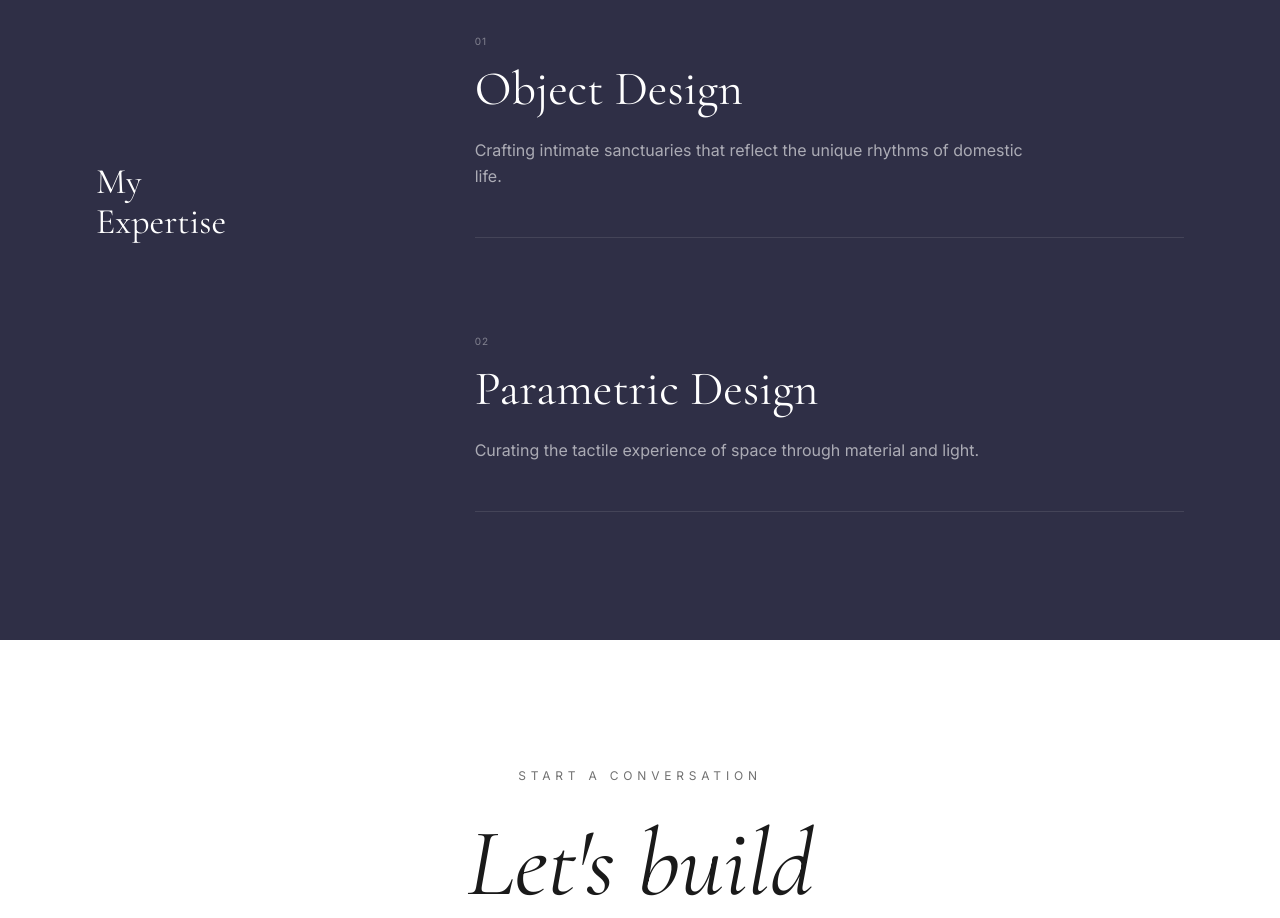
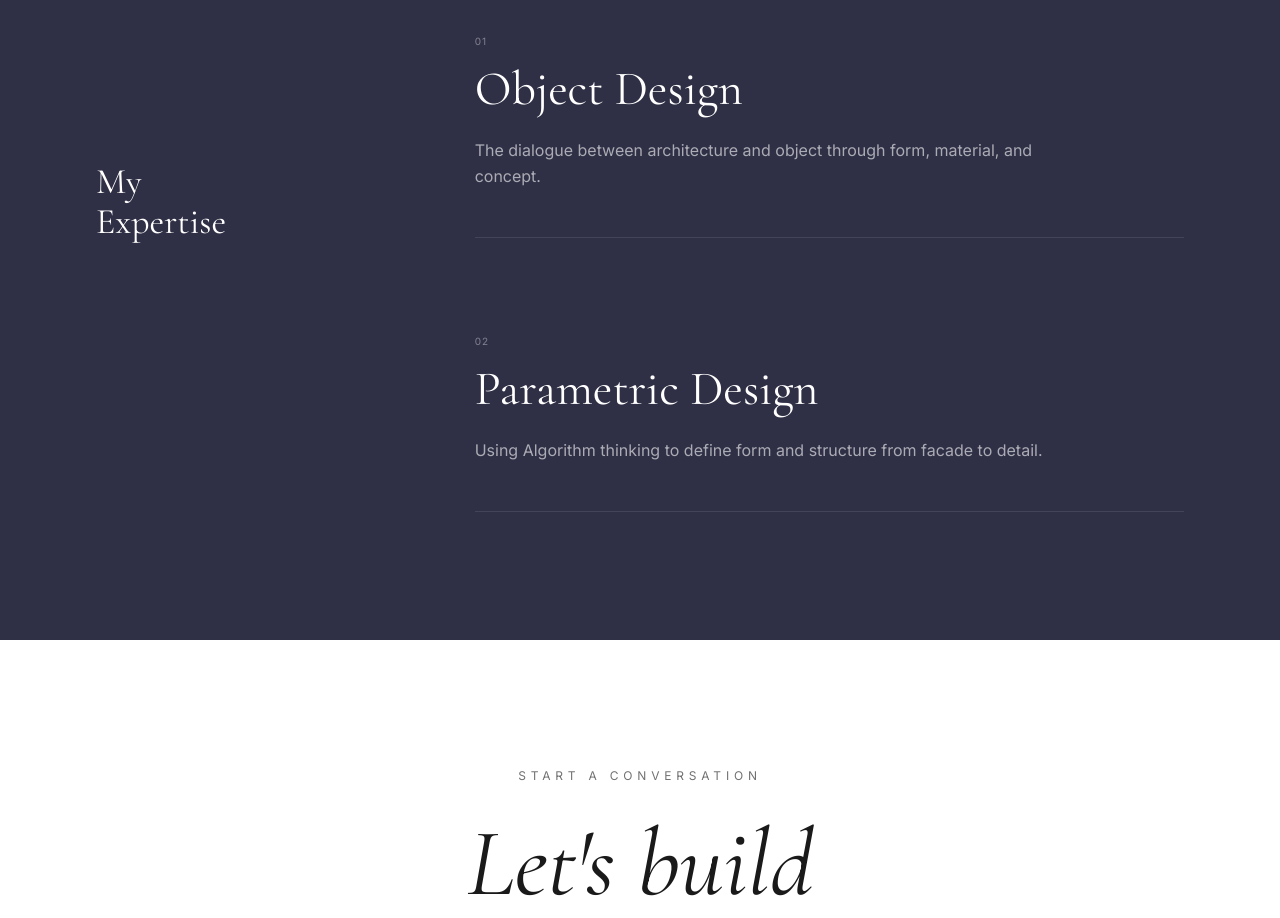
Before and after one commit to kydel10-web/UMD-Test-2, a React (Vite) app: page / in a window 1280 px wide. Shown: the part 5520-6438 px from the top of the page. Built offline with nearby package versions, Linux system fonts and the light colour scheme.

Commit message:
fix: Update Object Design and Parametric Design descriptions in expertise section

```diff
--- a/src/App.tsx
+++ b/src/App.tsx
@@ -777,8 +777,8 @@ function LandingPage() {
           </div>
           <div className="md:col-span-8 space-y-24">
             {[
-              { title: "Object Design", desc: "Crafting intimate sanctuaries that reflect the unique rhythms of domestic life." },
-              { title: "Parametric Design", desc: "Curating the tactile experience of space through material and light." }
+              { title: "Object Design", desc: "The dialogue between architecture and object through form, material, and concept." },
+              { title: "Parametric Design", desc: "Using Algorithm thinking to define form and structure from facade to detail." }
             ].map((service, i) => (
               <motion.div
                 key={i}
```
